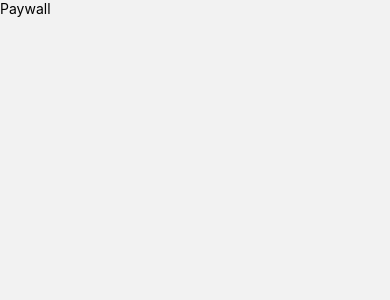
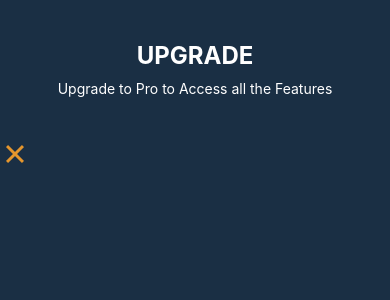
Before and after one commit to sramalho94/CocoaPods-Test, a React Native app: screen /Paywall in a window 390 px wide. Shown: the top 300 px of the page. Built offline with nearby package versions, Linux system fonts and the light colour scheme.

Commit message:
building out paywall screen

```diff
--- a/screens/Paywall.tsx
+++ b/screens/Paywall.tsx
@@ -1,11 +1,37 @@
-import {View, Text} from 'react-native';
+import {View, Text, ScrollView, TouchableOpacity} from 'react-native';
+import Icon from 'react-native-vector-icons/Ionicons';
 import React from 'react';
+import {NativeStackNavigationProp} from '@react-navigation/native-stack';
+import {RootStackParamList} from '../App';
+import {useNavigation} from '@react-navigation/native';
+
+export type NavigationProp = NativeStackNavigationProp<
+  RootStackParamList,
+  'Paywall'
+>;
 
 const Paywall = () => {
+  const navigation = useNavigation<NavigationProp>();
+
   return (
-    <View>
-      <Text>Paywall</Text>
-    </View>
+    <ScrollView className="bg-[#1A2F44] flex-1">
+      <View className="m-10 space-y-2">
+        <Text className="text-2xl text-center uppercase text-white font-bold">
+          upgrade
+        </Text>
+        <Text className="text-center text-white">
+          Upgrade to Pro to Access all the Features
+        </Text>
+      </View>
+      <TouchableOpacity>
+        <Icon
+          name="md-close-sharp"
+          size={32}
+          color="#E5962D"
+          onPress={navigation.goBack}
+        />
+      </TouchableOpacity>
+    </ScrollView>
   );
 };
 
```
